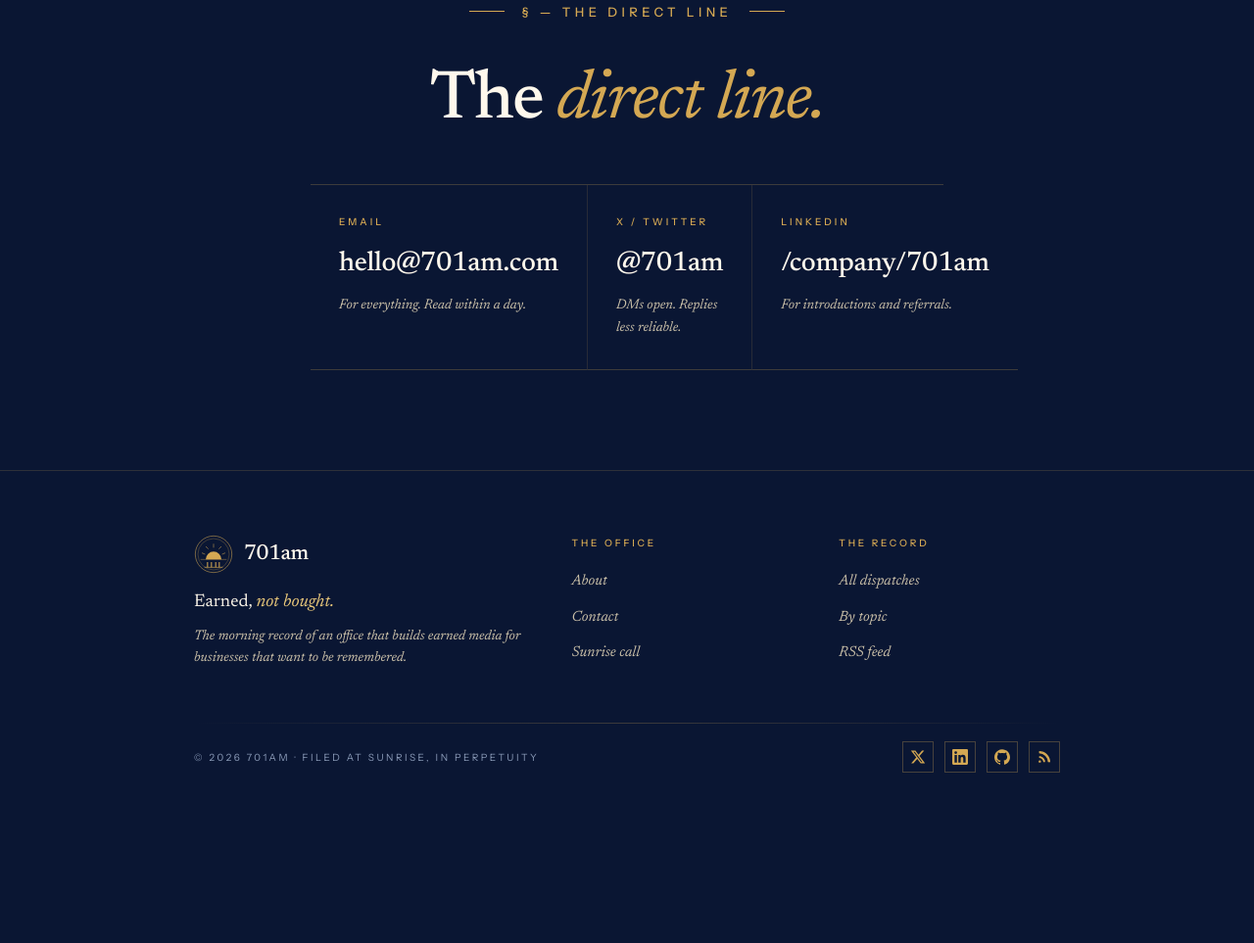
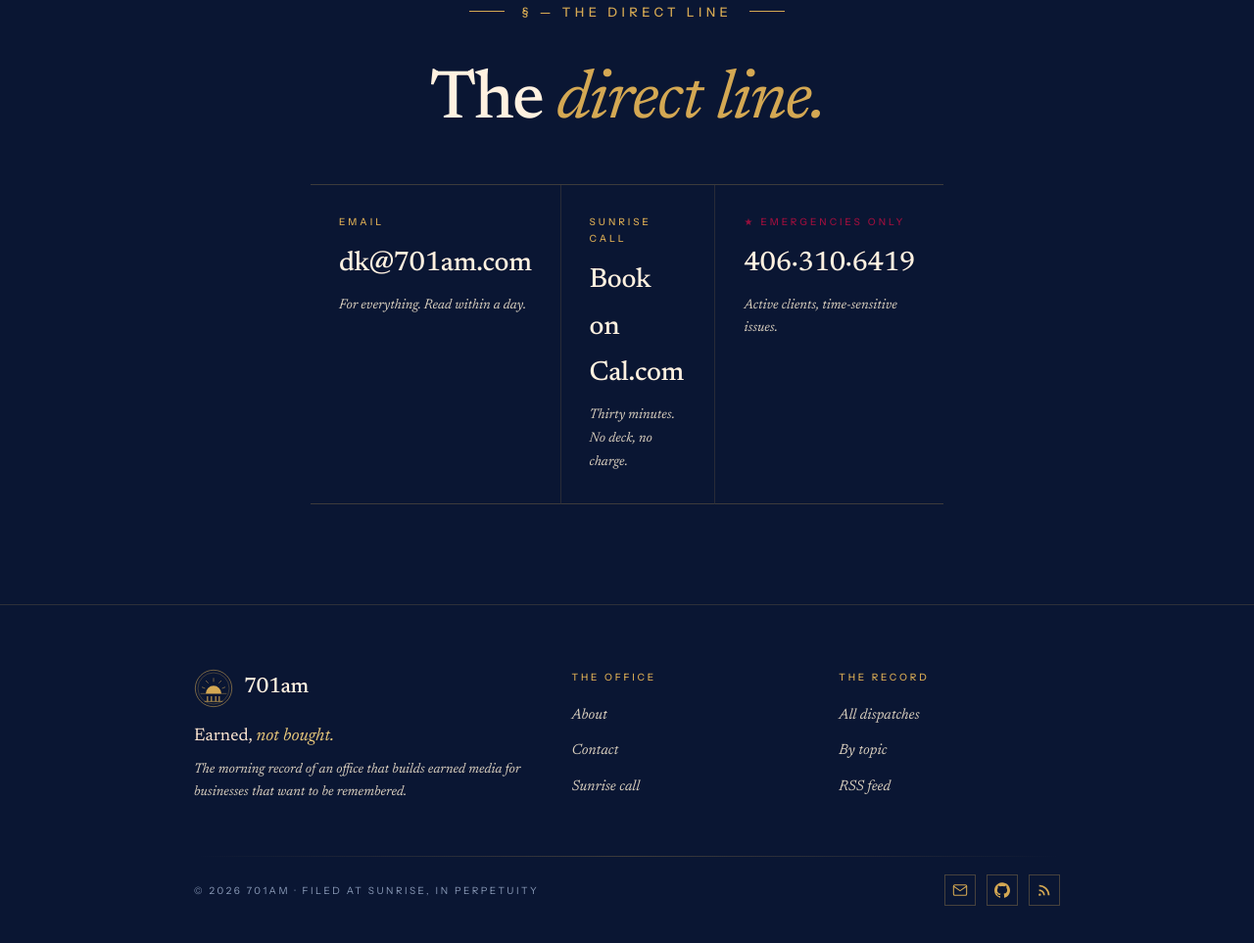
Before and after one commit to 701am/701amcom, an Astro site: page /contact in a window 1280 px wide. Shown: the part 2184-3147 px from the top of the page at 98% size. Before the commit the page ends 3021 px from the top, so only its background shows below. Built offline with nearby package versions, Linux system fonts and the light colour scheme; Astro itself is replaced by a stand-in of ours.

Commit message:
design change

```diff
--- a/src/components/CtaBanner.astro
+++ b/src/components/CtaBanner.astro
@@ -14,9 +14,9 @@
   heading = "Ready to <em>begin?</em>",
   body = "Thirty minutes on a call. We listen, find the angle, and tell you straight whether we can help.",
   primaryLabel = "Book a sunrise call",
-  primaryHref = "/contact",
+  primaryHref = "https://cal.com/davidkrug/discovery",
   secondaryLabel = "Or read the scroll",
-  secondaryHref = "mailto:hello@701am.com?subject=Send%20me%20the%20scroll",
+  secondaryHref = "mailto:dk@701am.com?subject=Send%20me%20the%20scroll",
 } = Astro.props;
 ---
 <section class="cta-banner">
--- a/src/components/Footer.astro
+++ b/src/components/Footer.astro
@@ -41,16 +41,10 @@
 
       <ul class="foot-social" aria-label="Elsewhere">
         <li>
-          <a href="https://x.com/701am" aria-label="X (Twitter)">
-            <svg viewBox="0 0 24 24" width="16" height="16" fill="currentColor" aria-hidden="true">
-              <path d="M18.244 2.25h3.308l-7.227 8.26 8.502 11.24H16.17l-5.214-6.817L4.99 21.75H1.68l7.73-8.835L1.254 2.25H8.08l4.713 6.231zm-1.161 17.52h1.833L7.084 4.126H5.117z"/>
-            </svg>
-          </a>
-        </li>
-        <li>
-          <a href="https://linkedin.com/company/701am" aria-label="LinkedIn">
-            <svg viewBox="0 0 24 24" width="16" height="16" fill="currentColor" aria-hidden="true">
-              <path d="M20.447 20.452h-3.554v-5.569c0-1.328-.027-3.037-1.852-3.037-1.853 0-2.136 1.445-2.136 2.939v5.667H9.351V9h3.414v1.561h.046c.477-.9 1.637-1.85 3.37-1.85 3.601 0 4.267 2.37 4.267 5.455v6.286zM5.337 7.433a2.062 2.062 0 01-2.063-2.065 2.063 2.063 0 112.063 2.065zm1.782 13.019H3.555V9h3.564v11.452zM22.225 0H1.771C.792 0 0 .774 0 1.729v20.542C0 23.227.792 24 1.771 24h20.451C23.2 24 24 23.227 24 22.271V1.729C24 .774 23.2 0 22.222 0h.003z"/>
+          <a href="mailto:dk@701am.com" aria-label="Email">
+            <svg viewBox="0 0 24 24" width="16" height="16" fill="none" stroke="currentColor" stroke-width="1.6" stroke-linecap="round" stroke-linejoin="round" aria-hidden="true">
+              <path d="M4 4h16c1.1 0 2 .9 2 2v12c0 1.1-.9 2-2 2H4c-1.1 0-2-.9-2-2V6c0-1.1.9-2 2-2z"/>
+              <polyline points="22,6 12,13 2,6"/>
             </svg>
           </a>
         </li>
@@ -64,8 +58,6 @@
         <li>
           <a href="/rss.xml" aria-label="RSS">
             <svg viewBox="0 0 24 24" width="16" height="16" fill="currentColor" aria-hidden="true">
-              <path d="M4 11a9 9 0 0 1 9 9"></path>
-              <path d="M4 4a16 16 0 0 1 16 16" stroke="currentColor" stroke-width="2" fill="none"/>
               <circle cx="5" cy="19" r="1.8"/>
               <path d="M4 11a9 9 0 0 1 9 9h-2.5a6.5 6.5 0 0 0-6.5-6.5z"/>
               <path d="M4 4a16 16 0 0 1 16 16h-2.5A13.5 13.5 0 0 0 4 6.5z"/>
--- a/src/pages/about.astro
+++ b/src/pages/about.astro
@@ -142,7 +142,7 @@
     primaryLabel="Book a sunrise call"
     primaryHref="/contact"
     secondaryLabel="Or read the scroll"
-    secondaryHref="mailto:hello@701am.com?subject=Send%20me%20the%20scroll"
+    secondaryHref="mailto:dk@701am.com?subject=Send%20me%20the%20scroll"
   />
 
 </BaseLayout>
--- a/src/pages/contact.astro
+++ b/src/pages/contact.astro
@@ -29,7 +29,7 @@
           <p class="contact-card-p">
             Thirty minutes. We listen to the shape of your business and tell you, plainly, whether earned media will move the needle for you. <em>No deck. No pitch. No charge.</em> If we cannot help, we will say so, and tell you who can.
           </p>
-          <a class="btn-primary" href="mailto:hello@701am.com?subject=Sunrise%20call%20—%20I'd%20like%20to%20book">
+          <a class="btn-primary" href="https://cal.com/davidkrug/discovery">
             Book the call
             <span class="btn-icon" aria-hidden="true">→</span>
           </a>
@@ -41,7 +41,7 @@
           <p class="contact-card-p">
             The Legend-Maker scroll — the same method we use in the office, written down, sent to your inbox. <em>How to find the angle. How to write the pitch. How to earn the placement.</em> No fee. No funnel. Just the work.
           </p>
-          <a class="btn-link" href="mailto:hello@701am.com?subject=Send%20me%20the%20scroll">
+          <a class="btn-link" href="mailto:dk@701am.com?subject=Send%20me%20the%20scroll">
             Send me the scroll
             <span class="arrow" aria-hidden="true">↓</span>
           </a>
@@ -155,20 +155,20 @@
       <h2 class="h2">The <em>direct line.</em></h2>
 
       <div class="direct-methods">
-        <a class="direct-method" href="mailto:hello@701am.com">
+        <a class="direct-method" href="mailto:dk@701am.com">
           <div class="direct-method-label">Email</div>
-          <div class="direct-method-value">hello@701am.com</div>
+          <div class="direct-method-value">dk@701am.com</div>
           <div class="direct-method-sub">For everything. Read within a day.</div>
         </a>
-        <a class="direct-method" href="https://x.com/701am">
-          <div class="direct-method-label">X / Twitter</div>
-          <div class="direct-method-value">@701am</div>
-          <div class="direct-method-sub">DMs open. Replies less reliable.</div>
+        <a class="direct-method" href="https://cal.com/davidkrug/discovery">
+          <div class="direct-method-label">Sunrise call</div>
+          <div class="direct-method-value">Book on Cal.com</div>
+          <div class="direct-method-sub">Thirty minutes. No deck, no charge.</div>
         </a>
-        <a class="direct-method" href="https://linkedin.com/company/701am">
-          <div class="direct-method-label">LinkedIn</div>
-          <div class="direct-method-value">/company/701am</div>
-          <div class="direct-method-sub">For introductions and referrals.</div>
+        <a class="direct-method direct-method-urgent" href="tel:+14063106419">
+          <div class="direct-method-label">★ Emergencies only</div>
+          <div class="direct-method-value">406&middot;310&middot;6419</div>
+          <div class="direct-method-sub">Active clients, time-sensitive issues.</div>
         </a>
       </div>
     </div>
@@ -336,14 +336,14 @@
   .contact-field input,
   .contact-field textarea {
     width: 100%;
-    background: rgba(255, 248, 236, 0.4);
+    background: var(--paper-soft);
     border: 1px solid rgba(10, 22, 51, 0.2);
     padding: 12px 14px;
     font-family: 'Newsreader', Georgia, serif;
     font-size: 17px;
     line-height: 1.5;
     color: var(--navy-deep);
-    transition: border-color 0.2s, background 0.2s;
+    transition: border-color 0.2s, background 0.2s, box-shadow 0.2s;
     border-radius: 0;
     -webkit-appearance: none;
     appearance: none;
@@ -356,8 +356,9 @@
   .contact-field input:focus,
   .contact-field textarea:focus {
     outline: none;
-    border-color: var(--gold);
-    background: rgba(255, 248, 236, 0.7);
+    border-color: var(--teal);
+    background: rgba(255, 241, 224, 0.85);
+    box-shadow: 0 0 0 3px rgba(13, 118, 128, 0.12);
   }
   .contact-field textarea {
     resize: vertical;
@@ -457,6 +458,17 @@
     color: var(--muted);
   }
 
+  /* Urgent variant — emergencies only card */
+  .direct-method-urgent .direct-method-label {
+    color: var(--claret);
+  }
+  .direct-method-urgent:hover {
+    background: rgba(142, 58, 58, 0.08);
+  }
+  .direct-method-urgent:hover .direct-method-value {
+    color: var(--coral);
+  }
+
   @media (max-width: 900px) {
     .contact-cards { grid-template-columns: 1fr; gap: var(--x3); }
     .direct-methods { grid-template-columns: 1fr; }
--- a/src/pages/notes/[slug].astro
+++ b/src/pages/notes/[slug].astro
@@ -72,11 +72,11 @@
       <p class="post-cta-stamp">★ The work begins at 7:01 ★</p>
       <h3 class="post-cta-h">Want to find <em>your angle?</em></h3>
       <div class="post-cta-row">
-        <a class="btn-primary" href="mailto:hello@701am.com?subject=Sunrise%20call">
+        <a class="btn-primary" href="https://cal.com/davidkrug/discovery">
           Book a sunrise call
           <span class="btn-icon" aria-hidden="true">→</span>
         </a>
-        <a class="btn-link" href="mailto:hello@701am.com?subject=Send%20me%20the%20scroll">
+        <a class="btn-link" href="mailto:dk@701am.com?subject=Send%20me%20the%20scroll">
           Or read the scroll
           <span class="arrow" aria-hidden="true">↓</span>
         </a>
--- a/src/styles/global.css
+++ b/src/styles/global.css
@@ -39,21 +39,44 @@
   --measure-narrow: 32rem;
   --measure-wide: 52rem;
 
-  /* Color palette */
+  /* Color palette
+     ─────────────────────────────────────────────
+     Two modes:
+     - DARK side: navy backgrounds with gold + text-light text
+     - LIGHT side: salmon "paper" backgrounds with ink text + claret accent
+     ───────────────────────────────────────────── */
+
+  /* Dark side */
   --navy-deep: #0A1633;
   --navy: #131C42;
   --plum: #3B2347;
-  --claret: #8E3A3A;
-  --coral: #C97A3F;
-  --amber: #E8A85B;
+  --coral: #C97A3F;          /* used in hero gradient + avatar mixes */
+  --amber: #E8A85B;          /* used in hero gradient */
   --gold: #D4A853;
   --gold-light: #E8C77A;
-  --cream: #F5EFE4;
-  --cream-warm: #FFF8EC;
-  --parchment: #F2EAD8;
-  --ink: #1E1E1E;
-  --muted: #C9BFA8;
+  --text-light: #FFF1E0;     /* primary text color on dark backgrounds */
+  --text-light-warm: #F8E8D0;
+  --muted: #D9CFBE;
   --muted-dim: #8B9BB8;
+
+  /* Light side — FT salmon palette */
+  --paper: #FCE4D0;          /* primary salmon — decisively pink */
+  --paper-warm: #F8D4B8;     /* deeper salmon — emphasis blocks */
+  --paper-deep: #F2C9A8;     /* deepest salmon — cards, code, the proclamation doc */
+  --paper-soft: #FFF1E0;     /* FT canonical — input fields, subtle layers */
+  --ink: #1E1E1E;            /* primary text on salmon */
+  --ink-soft: #2A2A2A;       /* body prose on salmon */
+
+  /* Accents — work on both sides */
+  --claret: #990F3D;         /* FT claret — primary accent on light side, deep red on dark */
+  --teal: #0D7680;           /* secondary accent — focus states, secondary links on salmon */
+
+  /* Legacy aliases — point old names at new palette so existing CSS keeps working.
+     Code that references --cream/--cream-warm/--parchment as backgrounds now gets salmon.
+     Code that references them for text on dark backgrounds is fixed via component updates. */
+  --cream: var(--paper);
+  --cream-warm: var(--text-light);
+  --parchment: var(--paper-deep);
 }
 
 *, *::before, *::after { box-sizing: border-box; }
```
Also changed, not shown: src/pages/index.astro (+4 -4 lines), README.md.
